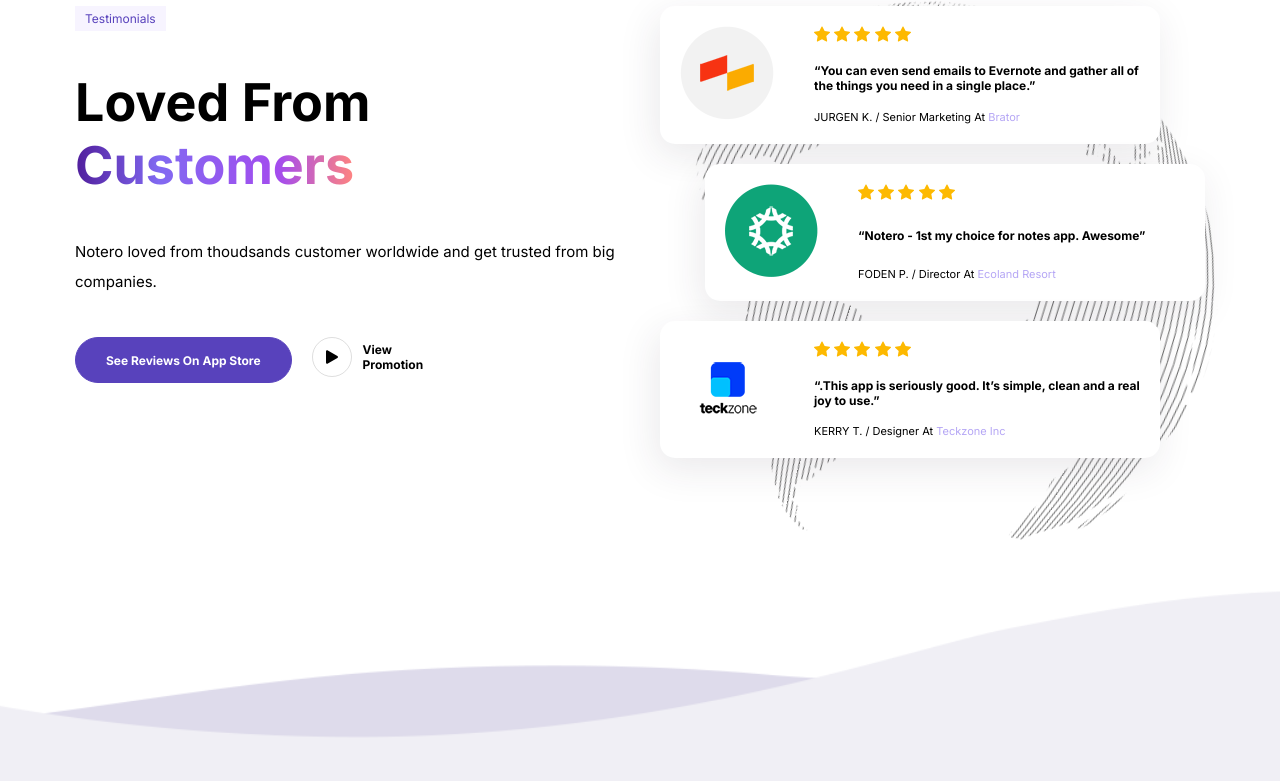
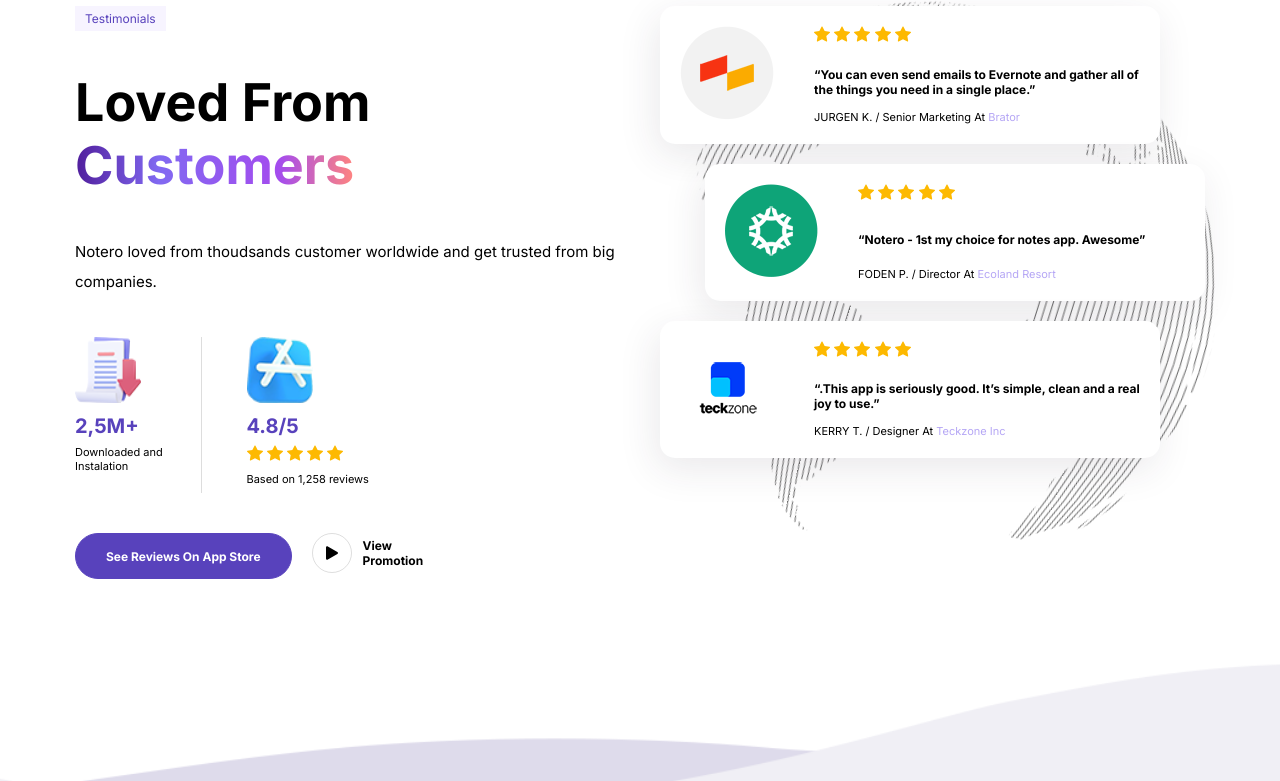
Before and after one commit to Taromtiger/Iteck, a website built with Vite: page index.html in a window 1280 px wide. Shown: the part 4862-5643 px from the top of the page. Built offline with nearby package versions, Linux system fonts and the light colour scheme.

Commit message:
finished testimonials swction

```diff
--- a/index.html
+++ b/index.html
@@ -651,6 +651,88 @@
               Notero loved from thoudsands customer worldwide and get trusted
               from big companies.
             </p>
+
+            <div class="testimonials__icons">
+              <div class="testimonials__icons_left">
+                <img
+                  src="assets/images/initial/testimonials-download.png"
+                  alt="download icon"
+                />
+                <p class="text_bigger text_violett">2,5M+</p>
+                <p class="text_smallest">Downloaded and Instalation</p>
+              </div>
+              <div class="testimonials__icons_right">
+                <img
+                  src="assets/images/initial/testimonials-app-store.png"
+                  alt="app store icon"
+                />
+
+                <p class="text_bigger text_violett">4.8/5</p>
+                <div class="card__stars">
+                  <svg
+                    xmlns="http://www.w3.org/2000/svg"
+                    width="16"
+                    height="16"
+                    fill="currentColor"
+                    class="bi bi-star-fill"
+                    viewBox="0 0 16 16"
+                  >
+                    <path
+                      d="M3.612 15.443c-.386.198-.824-.149-.746-.592l.83-4.73L.173 6.765c-.329-.314-.158-.888.283-.95l4.898-.696L7.538.792c.197-.39.73-.39.927 0l2.184 4.327 4.898.696c.441.062.612.636.282.95l-3.522 3.356.83 4.73c.078.443-.36.79-.746.592L8 13.187l-4.389 2.256z"
+                    />
+                  </svg>
+                  <svg
+                    xmlns="http://www.w3.org/2000/svg"
+                    width="16"
+                    height="16"
+                    fill="currentColor"
+                    class="bi bi-star-fill"
+                    viewBox="0 0 16 16"
+                  >
+                    <path
+                      d="M3.612 15.443c-.386.198-.824-.149-.746-.592l.83-4.73L.173 6.765c-.329-.314-.158-.888.283-.95l4.898-.696L7.538.792c.197-.39.73-.39.927 0l2.184 4.327 4.898.696c.441.062.612.636.282.95l-3.522 3.356.83 4.73c.078.443-.36.79-.746.592L8 13.187l-4.389 2.256z"
+                    />
+                  </svg>
+                  <svg
+                    xmlns="http://www.w3.org/2000/svg"
+                    width="16"
+                    height="16"
+                    fill="currentColor"
+                    class="bi bi-star-fill"
+                    viewBox="0 0 16 16"
+                  >
+                    <path
+                      d="M3.612 15.443c-.386.198-.824-.149-.746-.592l.83-4.73L.173 6.765c-.329-.314-.158-.888.283-.95l4.898-.696L7.538.792c.197-.39.73-.39.927 0l2.184 4.327 4.898.696c.441.062.612.636.282.95l-3.522 3.356.83 4.73c.078.443-.36.79-.746.592L8 13.187l-4.389 2.256z"
+                    />
+                  </svg>
+                  <svg
+                    xmlns="http://www.w3.org/2000/svg"
+                    width="16"
+                    height="16"
+                    fill="currentColor"
+                    class="bi bi-star-fill"
+                    viewBox="0 0 16 16"
+                  >
+                    <path
+                      d="M3.612 15.443c-.386.198-.824-.149-.746-.592l.83-4.73L.173 6.765c-.329-.314-.158-.888.283-.95l4.898-.696L7.538.792c.197-.39.73-.39.927 0l2.184 4.327 4.898.696c.441.062.612.636.282.95l-3.522 3.356.83 4.73c.078.443-.36.79-.746.592L8 13.187l-4.389 2.256z"
+                    />
+                  </svg>
+                  <svg
+                    xmlns="http://www.w3.org/2000/svg"
+                    width="16"
+                    height="16"
+                    fill="currentColor"
+                    class="bi bi-star-fill"
+                    viewBox="0 0 16 16"
+                  >
+                    <path
+                      d="M3.612 15.443c-.386.198-.824-.149-.746-.592l.83-4.73L.173 6.765c-.329-.314-.158-.888.283-.95l4.898-.696L7.538.792c.197-.39.73-.39.927 0l2.184 4.327 4.898.696c.441.062.612.636.282.95l-3.522 3.356.83 4.73c.078.443-.36.79-.746.592L8 13.187l-4.389 2.256z"
+                    />
+                  </svg>
+                </div>
+                <p class="text_smallest">Based on 1,258 reviews</p>
+              </div>
+            </div>
             <div class="testimonials__buttons">
               <a
                 href="https://www.apple.com/app-store/"
@@ -676,6 +758,7 @@
               </a>
             </div>
           </div>
+
           <div class="testimonials__right">
             <ul class="cards">
               <li class="card">
--- a/pages/initial/testimonials.scss
+++ b/pages/initial/testimonials.scss
@@ -10,6 +10,10 @@
   position: relative;
   width: 100%;
   margin: 69px 0;
+
+  @media (max-width: var.$tablet) {
+    margin-bottom: 40px;
+  }
 
   &__container {
     display: flex;
@@ -37,18 +41,19 @@
 
   &__icons {
     display: flex;
-    gap: 35px;
+    gap: 30px;
 
     @media (min-width: var.$mobile) {
       gap: 45px;
     }
 
-    &__left,
-    &__right {
-      width: 130px;
+    &_left,
+    &_right {
+      max-width: 130px;
+      width: 100%;
     }
 
-    &__left {
+    &_left {
       border-right: 1px solid var(--grey-color);
     }
 
@@ -59,6 +64,7 @@
 
     img {
       height: 66px;
+      width: 66px;
     }
   }
 
@@ -70,6 +76,11 @@
   &__right {
     position: relative;
     height: 500px;
+
+    @media (max-width: var.$mobile) {
+      height: 400px;
+    }
+
     &::before {
       content: '';
       position: absolute;
@@ -86,7 +97,21 @@
       );
 
       animation: rotate-center 100s linear infinite both;
+
+      @media (max-width: var.$big-tablet) {
+        height: 600px;
+        top: -20%;
+      }
+
+      @media (max-width: var.$mobile) {
+        height: 500px;
+        top: -10%;
+      }
     }
+  }
+
+  .card__stars {
+    margin-bottom: 7px;
   }
 
   .cards {
--- a/styles/card.scss
+++ b/styles/card.scss
@@ -22,10 +22,6 @@
     width: 100%;
   }
 
-  svg {
-    fill: var(--yellow-color);
-  }
-
   &__right {
     display: flex;
     flex-direction: column;
@@ -35,7 +31,13 @@
 
   img {
     @media (max-width: var.$mobile) {
-      width: 50px;
+      display: none;
+    }
+  }
+
+  &__stars {
+    svg {
+      fill: var(--yellow-color);
     }
   }
 }
--- a/styles/footer.scss
+++ b/styles/footer.scss
@@ -6,23 +6,26 @@
   margin-top: 169px;
   background-color: var(--creame-color);
 
-  //+
+  @media (max-width: var.$big-tablet) {
+    margin-top: 100px;
+  }
+
   .footer__container {
     gap: calc(var(--gap) * 2);
     padding: calc(var(--gap) * 2) 0;
   }
-  //+
+
   .footer__container,
   .footer__top {
     display: flex;
     flex-direction: column;
     align-items: center;
   }
-  //+
+
   .footer__top {
     gap: var(--gap);
   }
-  //+
+
   .footer__buttons {
     display: flex;
     flex-direction: column;
@@ -34,7 +37,7 @@
       margin: calc(var(--gap) * 2) 0;
     }
   }
-  //+
+
   .footer__navigation ul {
     display: flex;
     flex-wrap: wrap;
@@ -53,7 +56,7 @@
       }
     }
   }
-  //+
+
   .footer__center {
     width: 100%;
     display: flex;
@@ -70,11 +73,10 @@
     }
   }
 
-  //+
   .footer__button {
     white-space: nowrap;
   }
-  //+
+
   .footer__bottom {
     a {
       text-decoration: underline;
@@ -85,7 +87,7 @@
     }
   }
 }
-//+
+
 .footer__wave {
   position: absolute;
   top: -177px;
```
